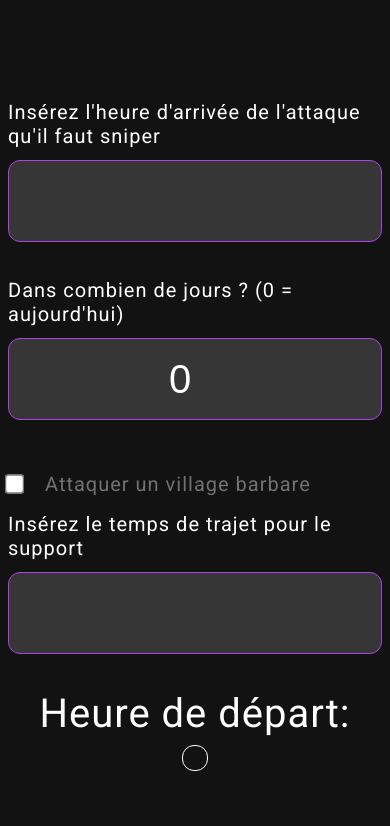
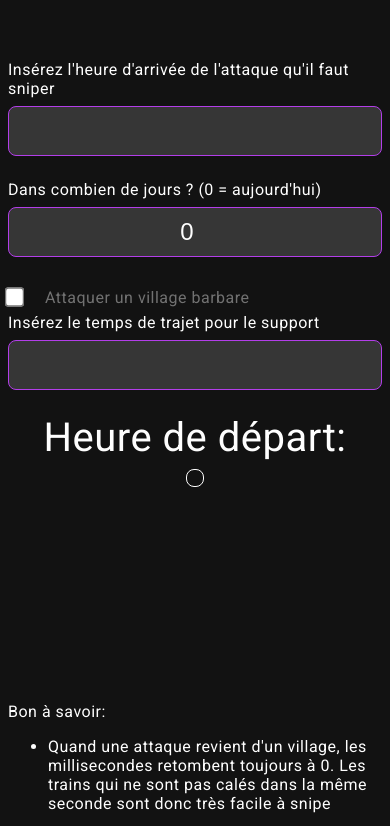
Before and after one commit to ninjinskii/tw-travel, a plain HTML site: page public/index.html in a window 390 px wide. Shown: the top 826 px of the page. Drawn offline with Linux system fonts and the light colour scheme.

Commit message:
feat(ui): add mobile media query

```diff
--- a/public/main.css
+++ b/public/main.css
@@ -84,3 +84,55 @@ input[type=checkbox] {
   margin: 0 24px 0 0;
   padding: 0;
 }
+
+@media only screen and (max-width: 600px) {
+  body {
+    font-family: 'Roboto', sans-serif;
+    font-size: 16px;
+    letter-spacing: 0.5px;
+    background-color: #121212;
+    color: #fefefe;
+  }
+
+  .container {
+    max-width: 100%;
+    margin: 60px auto 60px auto;
+    display: flex;
+    flex-direction: column;
+    text-align: center;
+  }
+
+  input {
+    background-color: #363636;
+    border: solid 1px rgb(179, 62, 233);
+    border-radius: 8px;
+    height: 32px;
+    outline: none;
+    color: #fefefe;
+    font-style: bold;
+    font-size: 24px;
+    letter-spacing: 16px;
+    text-align: center;
+    padding: 8px;
+    margin: 8px 0 24px 0
+  }
+
+  #return {
+    font-size: 24px;
+  }
+
+  .info {
+    margin-top: 60px;
+  }
+
+  .result {
+    color: rgb(179, 62, 233);
+    font-size: 24px;
+    font-weight: 900;
+    border: solid 1px #fefefe;
+    margin: 8px auto 16px auto;
+    padding: 8px;
+    border-radius: 8px;
+    letter-spacing: 2px;
+  }
+}
```
